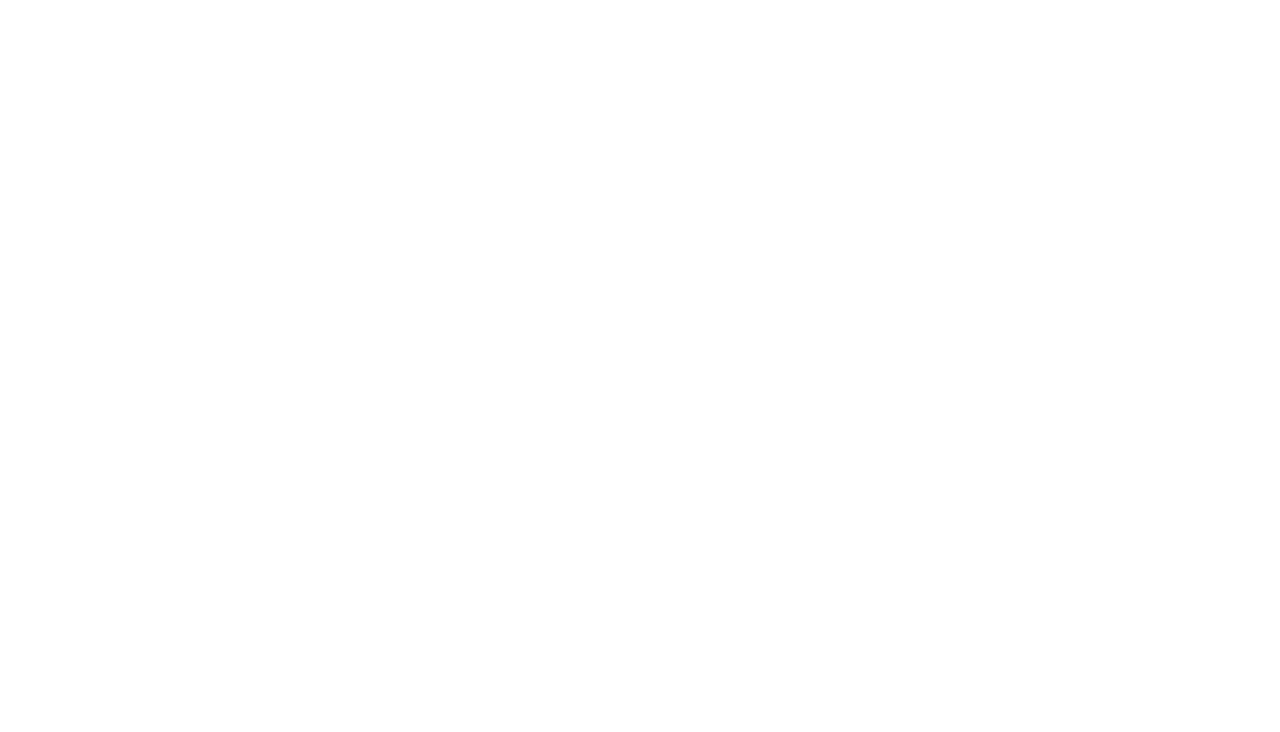
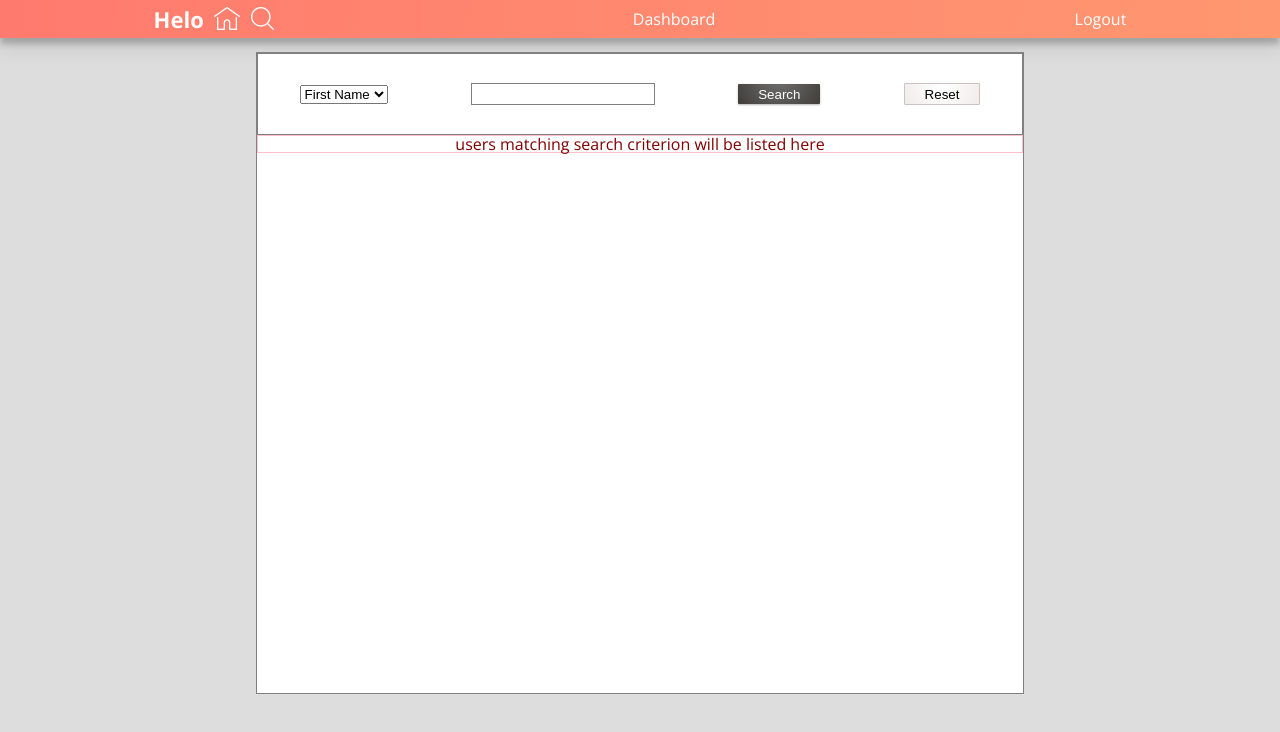
Before and after one commit to nathan-08/sim-3, a React (Create React App) app: page /#/search in a window 1280 px wide. Shown: the top 732 px of the page. Built offline with nearby package versions, Linux system fonts and the light colour scheme.

Commit message:
styling buttons, random styling

```diff
--- a/src/App.jsx
+++ b/src/App.jsx
@@ -6,6 +6,7 @@ import LoginView from './comps/loginView/LoginView';
 import { Route } from 'react-router-dom';
 import DashboardView from './comps/dashboardView/DashboardView';
 import ProfileView from './comps/profileView/ProfileView';
+import SearchView from './comps/searchView/SearchView';
 
 class App extends Component {
   render() {
@@ -14,6 +15,7 @@ class App extends Component {
         <Route exact path="/" component={LoginView}/>
         <Route path="/dashboard" component={DashboardView}/>
         <Route path="/profile" component={ProfileView}/>
+        <Route path="/search" component={SearchView}/>
       </div>
     );
   }
--- a/src/buttons.css
+++ b/src/buttons.css
@@ -3,6 +3,7 @@
     background-image: radial-gradient(circle at 50% 0, #ffffff, #f1eceb);
     border:solid 1px #ccc3c3;
     padding:3px;
+    cursor:pointer;
 }
 .button-grey{
     border-radius:1px;
@@ -10,10 +11,12 @@
     box-shadow: 0 1px 3px 0 rgba(0,0,0,0.1), 0 1px 2px 0 rgba(0,0,0,0.2);
     color:white;
     padding:3px;
+    cursor:pointer;
 }
 .button-pink{
     border-radius:1px;
     background-image: radial-gradient(circle at 50% -46%, #ff9770, #ff7a6e);
     box-shadow: 0 1px 3px 0 rgba(0,0,0,0.1), 0 1px 2px 0 rgba(0,0,0,0.2);
     padding:3px;
+    cursor:pointer;
 }
--- a/src/comps/dashboardView/DashboardView.jsx
+++ b/src/comps/dashboardView/DashboardView.jsx
@@ -14,7 +14,7 @@ export default class DashboardView extends React.Component {
                             <img src='#' alt="user-pic" />
                             <div>
                                 <div>User Name</div>
-                                <button>logout</button>
+                                <button className="button-white" onClick={()=>this.props.history.push('/profile')}>Edit Profile</button>
                             </div>
                         </div>
                         <div>
--- a/src/comps/header/Header.jsx
+++ b/src/comps/header/Header.jsx
@@ -9,10 +9,12 @@ export default class Header extends React.Component{
         return(
             <div id='header'>
                 <div>Helo
-                <Link to='/'><img src={home} alt="home-icon"/></Link>
-                <img src={search} alt="search-icon"/></div>
-                <div>Dashboard</div>
-                <div>Logout</div>
+                    <Link to='/'><img src={home} alt="home-icon"/></Link>
+                    <Link to="/search"><img src={search} alt="search-icon"/></Link>
+                </div>
+
+                <Link to="/dashboard">Dashboard</Link>
+                <Link to="/">Logout</Link>
             </div>
         )
     }
--- a/src/comps/loginView/loginView.css
+++ b/src/comps/loginView/loginView.css
@@ -7,6 +7,7 @@
 }
 #helo-block{
     height:60vh;
+    min-width:500px;
     width:38vw;
     border-radius: 8px;
     background-image: linear-gradient(128deg, rgba(64, 61, 57, 0.1), rgba(255, 255, 255, 0.2));
--- /dev/null
+++ b/src/comps/searchView/SearchView.jsx
@@ -0,0 +1,29 @@
+import React from 'react';
+import './searchView.css';
+import Header from './../header/Header';
+
+export default class SearchView extends React.Component{
+    render(){
+        return(
+            <div id="search-view">
+                <Header/>
+                <div id="search-view-sub-header">
+                    <div id="search-box-container">
+                        <select>
+                            <option value="First Name">First Name</option>
+                            <option value="Last Name">Last Name</option>
+
+                        </select>
+                        <input></input>
+                        <button className="button-grey">Search</button>
+                        <button className="button-white">Reset</button>
+                    </div>
+
+                    <div id="matching-users-container"> users matching search criterion will be listed here
+                    </div>
+
+                </div>
+            </div>
+        )
+    }
+}
--- /dev/null
+++ b/src/comps/searchView/searchView.css
@@ -0,0 +1,31 @@
+#search-view{
+    min-height:100vh;
+    background-color:#ddd;
+}
+#search-view-sub-header{
+    margin: 14px 20vw;
+    /* background-color:white; */
+    min-height:80vh;
+    z-index:-1;
+    border:1px solid gray;
+    background-color:white;
+}
+#search-box-container{
+    display:flex;
+    justify-content:center;
+    justify-content: space-around;
+    align-items:center;
+    border:1px solid gray;
+    height:80px;
+}
+#search-box-container > input{
+    border:1px solid gray;
+    padding:.2em;
+}
+#search-box-container > button{
+    padding:.2em 1.5em;
+}
+#matching-users-container{
+    border:1px solid pink;
+    color:maroon;
+}
--- a/src/reset.css
+++ b/src/reset.css
@@ -32,6 +32,10 @@ input, input:focus, button {
 	box-shadow: none;
 	outline:none;
 }
+a {
+	color: inherit;
+	text-decoration: none; /* no underline */
+  }
 /* HTML5 display-role reset for older browsers */
 article, aside, details, figcaption, figure,
 footer, header, hgroup, menu, nav, section {
```
